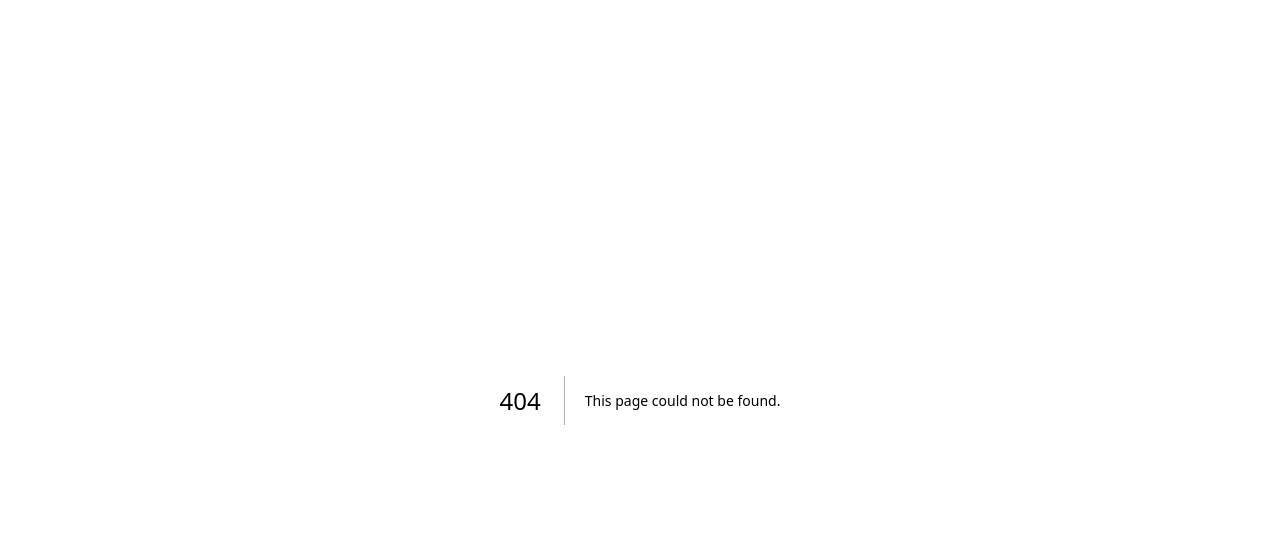
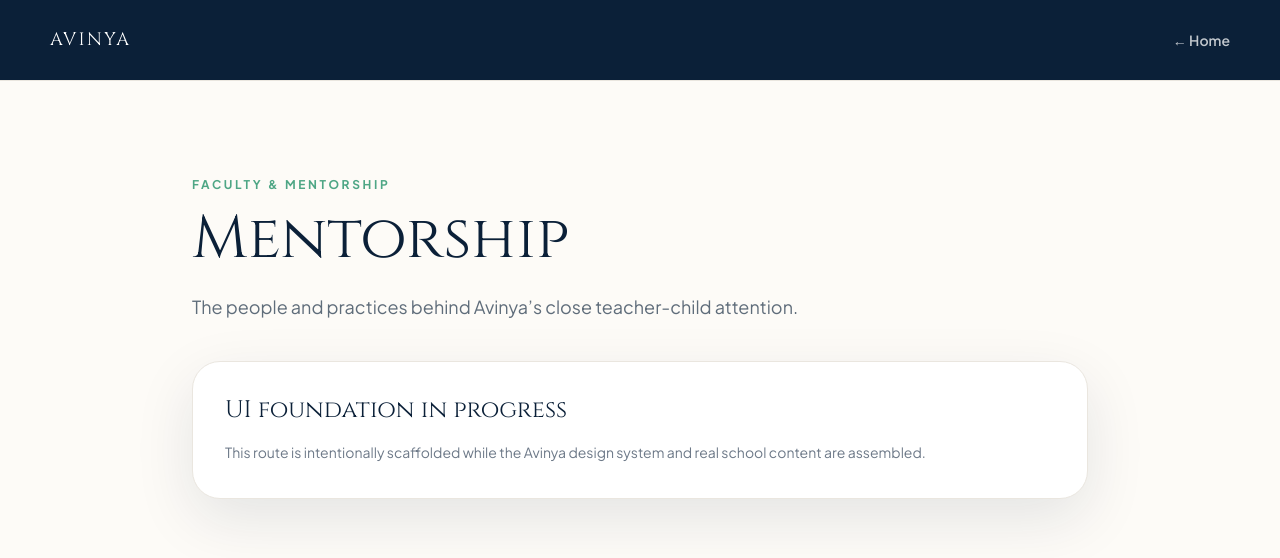
Before and after one commit to vaniedutrust-coder/avinya-vidya-mandir., a Next.js app: page /faculty in a window 1280 px wide. Before the commit this address had no page. Shown: the top 558 px of the page. Built offline with nearby package versions, Linux system fonts and the light colour scheme.

Commit message:
feat: scaffold Avinya public routes

```diff
--- /dev/null
+++ b/app/faculty/page.tsx
@@ -0,0 +1,5 @@
+import { SectionPage } from "../../components/section-page";
+
+export default function Page() {
+  return <SectionPage eyebrow="Faculty & Mentorship" title="Mentorship" description="The people and practices behind Avinya’s close teacher-child attention." />;
+}
```
